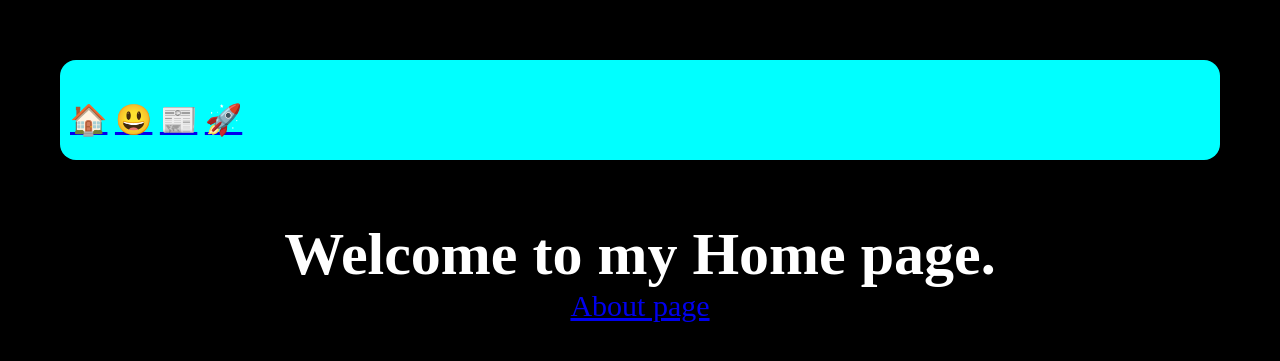
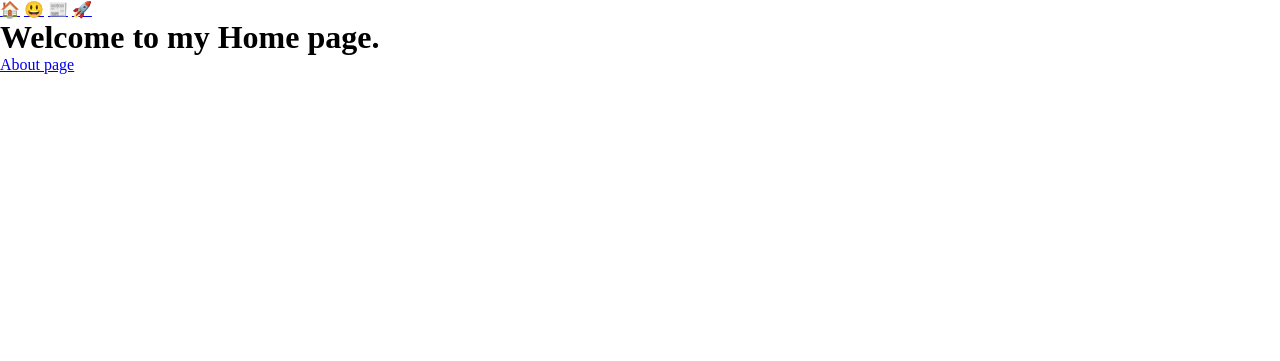
Before and after one commit to AbelSomili/Lets-Vote_Online-Voting-System, a Django app: page / in a window 1280 px wide. Shown: the top 361 px of the page. Run offline with Django 5.2, Linux system fonts and the light colour scheme.

Commit message:
CSS update
Edited out some styling

```diff
--- a/lets_vote/static/css/mystyle.css
+++ b/lets_vote/static/css/mystyle.css
@@ -3,22 +3,3 @@
     padding:0;
     box-sizing: border-box;
 }
-
-body {
-    background-color: black;
-    color: white;
-    font-size: 30px;
-}
-
-nav {
-    background-color: aqua;
-    height: 100px;
-    line-height: 100px;
-    margin: 60px;
-    border-radius: 1rem;
-    padding: 10px;
-}
-
-main {
-    place-items: center;
-}
--- a/lets_vote/templates/layout.html
+++ b/lets_vote/templates/layout.html
@@ -14,10 +14,21 @@
 <body>
     <header class="header">
         <nav class="nav-bar">
-            <a href="/">🏠</a>
+            <span role="img" aria-label="Description">
+                <a href="/">🏠</a>
+            </span>
+
+            <span role="img" aria-label="Description">
             <a href="/">😃</a>
+            </span>
+
+            <span role="img" aria-label="Description">
             <a href="{% url 'election_list' %}">📰</a>
+            </span>
+
+            <span role="img" aria-label="Description">
             <a href="/">🚀</a>
+            </span>
         </nav>
     </header>
 
```
